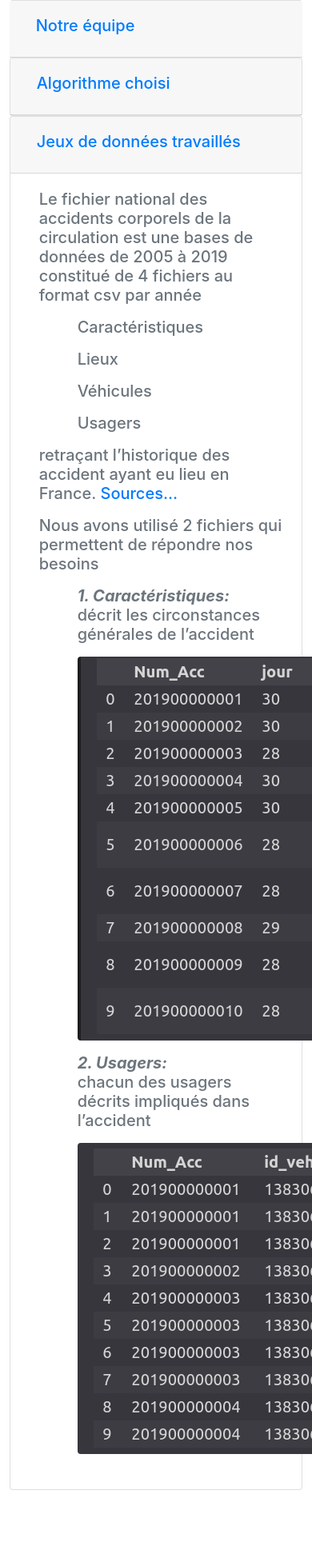
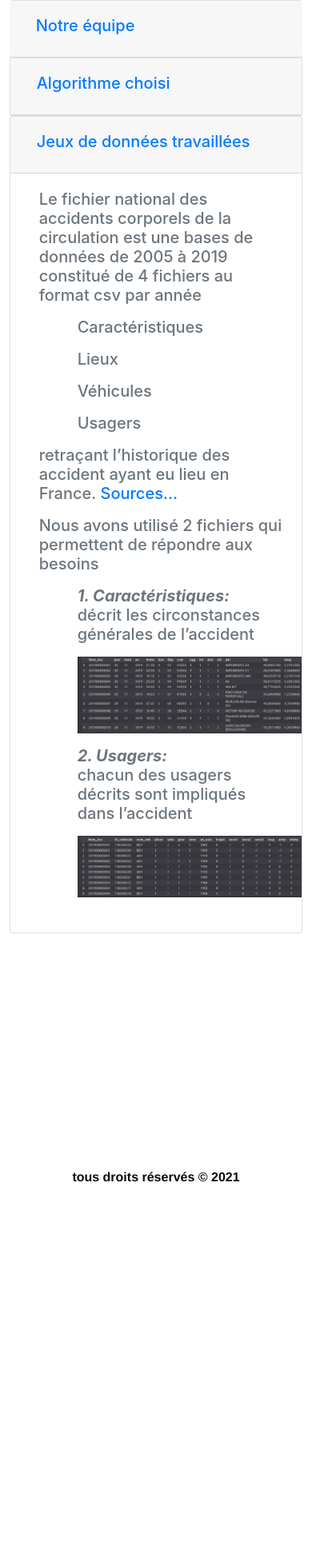
Before and after one commit to NgaMaSimplon/NgaMa, a Flask app: page /dashboard in a window 390 px wide, after a click on "Jeux de données travaillées"; the page is wider, and only the part inside the window is pictured. Shown: the part 1068-3006 px from the top of that part at 80% size. After the commit the page ends 2546 px from the top of that part, so only its background shows below. Run offline with Flask 2, Linux system fonts and the light colour scheme; some libraries are stand-ins or nearby versions.

Commit message:
Les retouches s/dashboard de Marie

```diff
--- a/app/static/style.css
+++ b/app/static/style.css
@@ -80,7 +80,7 @@ footer{
     color: rgb(14, 10, 13);
     font-weight: bold;
 }
-
+/* texte page */
 .resultat{
     margin-top: 3%;
     margin-bottom:20%;
@@ -127,6 +127,7 @@ h3{
 
 
 @media screen and (max-width: 700px)
+/* responsive */
 
 {
     .bouton {
@@ -135,7 +136,7 @@ h3{
         margin-right: 5px;
         font-size: 16px;
     }
-
+/* texte */
     .dingue{
 
         margin-left: 40%;
@@ -154,16 +155,22 @@ h3{
     .bidule{
         top:70px;
     }
-
+    /* pied de page */
     .pied{
         margin-top: 80%;
         margin-bottom: 5%;
 
     }
-
+    /* image page accueil */
     .yy{
 
         height: 70em;
+        width: 30em;
+    }
+    /* image des données */
+    .ya{
+
+        width: 14em;
     }
 
 
--- a/app/templates/dashboard.html
+++ b/app/templates/dashboard.html
@@ -37,7 +37,9 @@
                         <div class="card-body">
                             <h5 class="card-title text-info font-weight-bold">Marie SCHUTZ</h5>
                             <h6 class="card-title">Développeuse IA et Data</h6>
-                            <p class="card-text">This is a wider card with supporting text below as a natural lead-in to additional content. This content is a little bit longer.</p>
+                            <p class="card-text">Titulaire d'un titre de développeuse web et web mobile, je recherche un contrat en alternance en IA.
+
+                            </p>
                         </div>
 
                     </div>
@@ -65,7 +67,8 @@
             <div id="collapseTwo" class="collapse" aria-labelledby="headingTwo" data-parent="#accordion">
                 <div class="card-body text-secondary mb-2">
                     <h6>
-                        Anim pariatur cliche reprehenderit, enim eiusmod high life accusamus terry richardson ad squid. 3 wolf moon officia aute, non cupidatat skateboard dolor brunch. Food truck quinoa nesciunt laborum eiusmod. Brunch 3 wolf moon tempor, sunt aliqua put a bird on it squid single-origin coffee nulla assumenda shoreditch et. Nihil anim keffiyeh helvetica, craft beer labore wes anderson cred nesciunt sapiente ea proident. Ad vegan excepteur butcher vice lomo. Leggings occaecat craft beer farm-to-table, raw denim aesthetic synth nesciunt you probably haven't heard of them accusamus labore sustainable VHS.
+                       La régression logistique, méthode d'apprentissage supervisé qui utilise un algorithme pour comprendre la relation entre les variables.
+                    Avec la régression logistique (ou logit) , nous pouvons faire une analyse prédictive, en mesurant la relation entre ce que nous voulons prédire (variable dépendante) et une ou plusieurs variables indépendantes, c'est-à-dire les caractéristiques.
                     </h6>
                 </div>
             </div>
@@ -74,7 +77,7 @@
             <div class="card-header" id="headingThree">
                 <h5 class="mb-0">
                     <button class="btn btn-link collapsed" data-toggle="collapse" data-target="#collapseThree" aria-expanded="false" aria-controls="collapseThree">
-                        <h5>Jeux de données travaillés </h5>
+                        <h5>Jeux de données travaillées </h5>
                     </button>
                 </h5>
             </div>
@@ -89,15 +92,16 @@
                             <p>Véhicules</p>
                             <p>Usagers</p>
                         </div>
+
                         <p>retraçant l’historique des accident ayant eu lieu en France.
                             <a href="https://www.data.gouv.fr/fr/datasets/bases-de-donnees-annuelles-des-accidents-corporels-de-la-circulation-routiere-annees-de-2005-a-2019/">Sources... </a>
                         </p>
-                        <p> Nous avons utilisé 2 fichiers qui permettent de répondre nos besoins  </p>
+                        <p> Nous avons utilisé 2 fichiers qui permettent de répondre aux besoins  </p>
                         <div class="ml-5 mt-3">
                             <p> <div class="font-weight-bold font-italic">1. Caractéristiques: </div> décrit les circonstances générales de l’accident </p>
-                            <img src="{{url_for('static', filename='img/caracteriques.png')}}" class="rounded mx-auto d-block" alt="donnees de caracteriques">
-                            <p class="mt-3"><div class="font-weight-bold font-italic">2. Usagers: </div> chacun des usagers décrits impliqués dans l’accident </p>
-                            <img src="{{url_for('static', filename='img/usagers.png')}}" class="rounded mx-auto d-block" alt="donnees de caracteriques">
+                            <img class='ya' src="{{url_for('static', filename='img/caracteriques.png')}}" class="rounded mx-auto d-block" alt="donnees de caracteriques">
+                            <p class="mt-3"><div class="font-weight-bold font-italic">2. Usagers: </div> chacun des usagers décrits sont impliqués dans l’accident </p>
+                            <img class='ya' src="{{url_for('static', filename='img/usagers.png')}}" class="rounded mx-auto d-block" alt="donnees de caracteriques">
                         </div>
                     </h5>
                 </div>
--- a/app/views.py
+++ b/app/views.py
@@ -6,6 +6,8 @@ import matplotlib.pyplot as plt
 import seaborn as sns
 from joblib import load
 import calendar
+
+
 
 
 # C'est ici qu'on demande à notre appli flask d'acheminer toutes les demandes d'URL à la racine vers la fonction index()
@@ -65,12 +67,13 @@ def predict():
     lum = int(request.form['lum'])
     date_request = request.form['date']
     cat_time = int(request.form['cat_time'])
+
     vacances = int(request.form['vacances'])
 
 
 
     # convertir le type de date
-
+    #date = datetime.date(int(date_request[0]), int(date_request[1]), int(date_request[2]))
     date = datetime.date(int(date_request[0:4]), int(
         date_request[5:7]), int(date_request[8:]))
     journee = calendar.day_name[date.weekday()]
@@ -83,7 +86,7 @@ def predict():
         [[dep, lum, agg, atm, date, cat_time, journee, vacances]])[0]
     print(prediction)
 
-    return render_template('predict.html', prediction=prediction, dep=dep, lum=lum, agg=agg, atm=atm, date=date,cat_time=cat_time, journee=journee)
+    return render_template('predict.html', prediction=prediction, dep=dep, lum=lum, agg=agg, atm=atm, date=date,cat_time=cat_time, journee=journee,vacances=vacances)
 
 
 @controllers.route('/offline')
```
